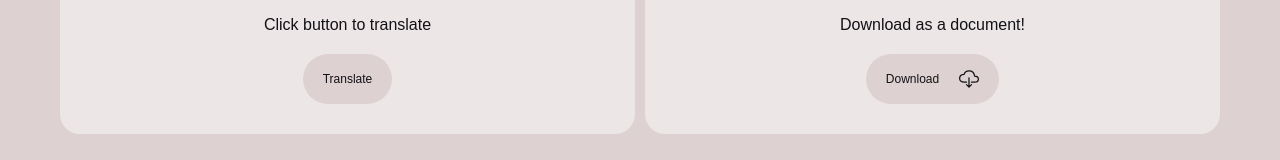
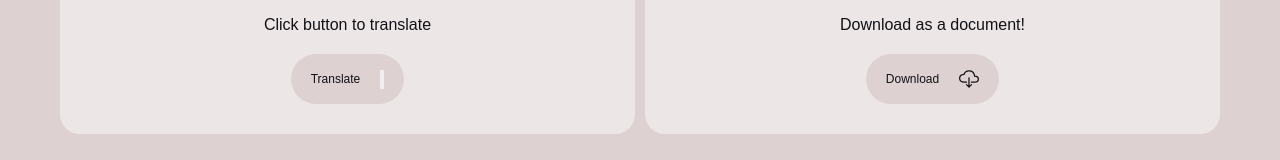
Before and after one commit to ashukumarverma/SIH1301, a plain HTML site: page index.html in a window 1280 px wide. Shown: the part 517-677 px from the top of the page. Drawn offline with nearby package versions, Linux system fonts and the light colour scheme.

Commit message:
Update index.html

```diff
--- a/index.html
+++ b/index.html
@@ -51,7 +51,7 @@
           <p>Click button to translate</p>
           <label for="translate-btn">
             <span id="upload-title">Translate</span>
-            <input type="button" id="translate-btn" hidden />
+            <input type="button" id="translate-btn">
           </label>
         </div>
       </div>
```
